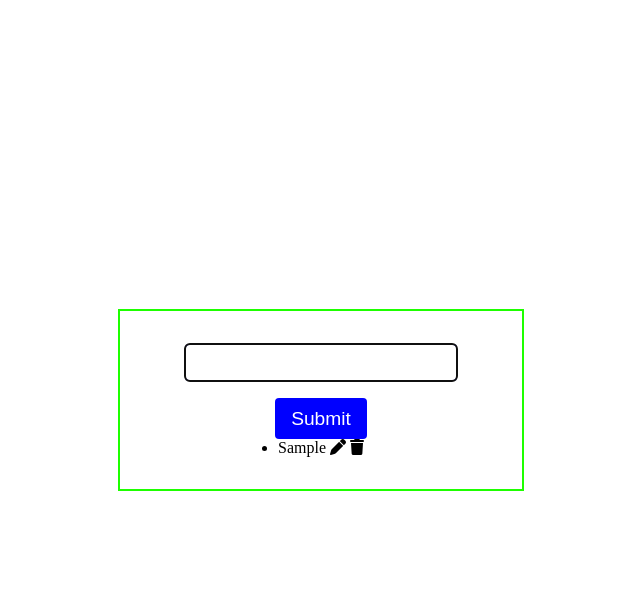
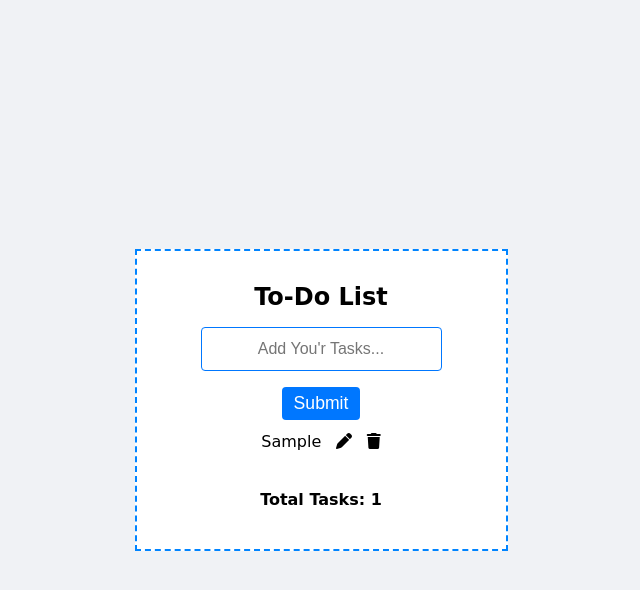
Before and after one commit to Janan6768/SMIT-Todo, a plain HTML site: page index.html in a window 1280 px wide. Both pictures are taken after typing "Sample" into the empty fields and a click on the button "Submit". Shown: the whole page, without its empty margins (319-959 px from the left). Drawn offline with Linux system fonts and the light colour scheme.

Commit message:
add some styling and new function for tasksCount

```diff
--- a/app.js
+++ b/app.js
@@ -17,6 +17,7 @@ add.addEventListener('click', () => {
 
         textInput.value = '';
         textInput.focus();
+        updateTaskCount();
     }
     else {
         alert('PLease Enter SOme Values!')
@@ -26,7 +27,13 @@ add.addEventListener('click', () => {
 ul.addEventListener('click', (e) => {
     if(e.target.classList.contains('fa-trash'))
     e.target.closest('li').remove();
+    updateTaskCount();
 });
+
+const updateTaskCount = () => {
+    const count = ul.querySelectorAll('li').length;
+    document.getElementById('task-count').textContent = `Total Tasks: ${count}`;
+};
 
 ul.addEventListener('click', (e) => {
     if(e.target.classList.contains('fa-pen')) {
--- a/index.html
+++ b/index.html
@@ -4,15 +4,20 @@
     <meta charset="UTF-8">
     <meta name="viewport" content="width=device-width, initial-scale=1.0">
     <title>Document</title>
-    <!-- font -->
+    <!-- fontawesome cdn-->
     <link rel="stylesheet" href="https://cdnjs.cloudflare.com/ajax/libs/font-awesome/6.7.2/css/all.min.css" integrity="sha512-Evv84Mr4kqVGRNSgIGL/F/aIDqQb7xQ2vcrdIwxfjThSH8CSR7PBEakCr51Ck+w+/U6swU2Im1vVX0SVk9ABhg==" crossorigin="anonymous" referrerpolicy="no-referrer" />
     <link rel="stylesheet" href="style.css">
 </head>
 <body>
     <div class="main">
-        <input type="text" id="add">
+        <h2>To-Do List</h2>
+        <input type="text" id="add" placeholder="Add You'r Tasks...">
         <button id="button">Submit</button>
         <ul id="ul-list"></ul>
+        <div class="task-count-container">
+            <h4 id="task-count">Total Tasks: 0</h4>
+            <!-- <h4>Completed Tasks : </h4> -->
+        </div>
     </div>
 </body>
 <script src="app.js"></script>
--- a/style.css
+++ b/style.css
@@ -1,3 +1,6 @@
+:root{
+    font-family: cursive;
+}
 * {
     padding: 0;
     margin: 0;
@@ -9,30 +12,64 @@ body {
     align-items: center;
     width: 100%;
     height: 100vh;
+    background-color: #f0f2f5;
 }
 .main {
-    border: 2px solid rgb(30, 255, 0);
+    border: 2px dashed rgb(0, 132, 255);
     padding: 2rem 4rem;
     display: flex;
     flex-direction: column;
     align-items: center;
-
+    background-color: white;
 }
-input {
-    padding: 0.4rem 0.8rem;
+h2 {
     margin-bottom: 1rem;
+}
+ input {
     width: 100%;
-    border-radius: 5px;
-    border: 2px solid rgb(14, 14, 188);
-    font-size: 1.2rem;
-    font-family: cursive;
+    padding: 0.75rem 1rem;
+    border: 1px solid #ccc;
+    border-radius: 4px;
+    font-size: 1rem;
+    margin-bottom: 1rem;
+    transition: border-color .2s;
+    text-align: center;
+}
+ input:focus {
+    outline: none;
+    border-color: #0077ff;
+}
+.edit {
+    margin:0 0.6rem;
+}
+.edit,
+.delete {
+    cursor: pointer;
 }
 button {
-    padding: 0.6rem 1rem;
+    padding: 0.4rem 0.7rem;
     border: none;
     border-radius: 4px;
-    background-color: rgb(0, 0, 255);
+    background-color: #0077ff;
     color: white;
-    font-size: 1.2rem;
-
+    font-size: 1.1rem;
+    cursor: pointer;
+    transition: background .2s;
 }
+button:hover {
+    background: #005ccc;
+}
+.task-count-container {
+    display: flex;
+    gap: 4rem;
+    margin-top: 1.2rem;
+}
+.task-count-container h4 {
+    padding: 0.5rem 1rem;
+}
+#ul-list {
+    list-style: none;
+}
+#ul-list li {
+    padding: 0.75rem 1rem;
+}
```
